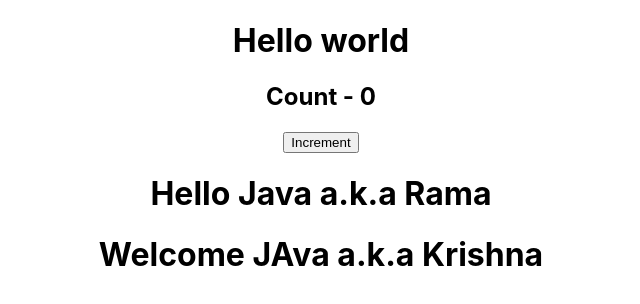
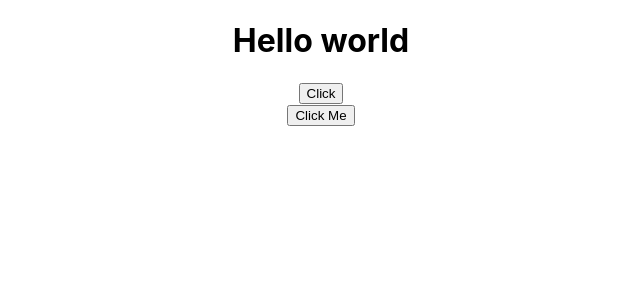
Before and after one commit to suraj-20/neog.camp, a React (Create React App) app in the folder LessonFive/first-react-app/: page / in a window 1280 px wide. Shown: the top 304 px of the page, without its empty margins (319-959 px from the left). Built offline with nearby package versions, Linux system fonts and the light colour scheme.

Commit message:
Click Event Handling

```diff
--- a/LessonFive/first-react-app/src/App.js
+++ b/LessonFive/first-react-app/src/App.js
@@ -4,21 +4,25 @@
 import Welcome from './Components/Welcome';
 import Message from "./Components/Message";
 import Counter from "./Components/Counter";
-
+import FunctionClick from "./Components/functionClick";
+import ClassClick from "./Components/classClick";
 class App extends Component {
   render() {
     return (
       <div className="App">
         <h1>Hello world</h1>
 
-        <Counter />
+        <FunctionClick />
+        <ClassClick />
+
+        {/* <Counter /> */}
 
         {/* <Message /> */}
 
-        <Greet name="Java" heroName="Rama" />
+        {/* <Greet name="Java" heroName="Rama" /> */}
         {/* <Greet name="Bruce" />
         <Greet name="Diana" /> */}
-        <Welcome name="JAva" heroName="Krishna" />
+        {/* <Welcome name="JAva" heroName="Krishna" /> */}
         {/* <Welcome name="Bruce" />
         <Welcome name="Diana" /> */}
       </div>
--- /dev/null
+++ b/LessonFive/first-react-app/src/Components/classClick.js
@@ -0,0 +1,18 @@
+import React, { Component } from 'react'
+
+export class classClick extends Component {
+
+    clickHandler() {
+        console.log("Button are clicked!")
+    }
+
+  render() {
+    return (
+      <div>
+        <button onClick={this.clickHandler}>Click Me</button>
+      </div>
+    )
+  }
+}
+
+export default classClick;
--- /dev/null
+++ b/LessonFive/first-react-app/src/Components/functionClick.js
@@ -0,0 +1,16 @@
+import React from "react";
+
+function functionClick() {
+
+    function clickHandler() {
+        console.log("Button clicked");
+    }
+
+    return (
+        <div>
+            <button onClick={clickHandler}>Click</button>
+        </div>
+    )
+}
+
+export default functionClick;
```
